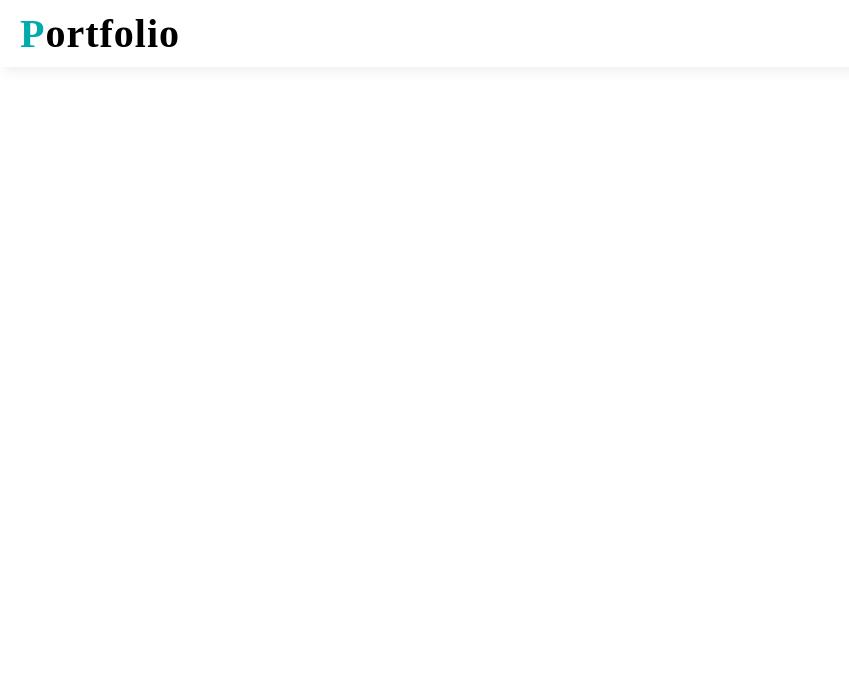
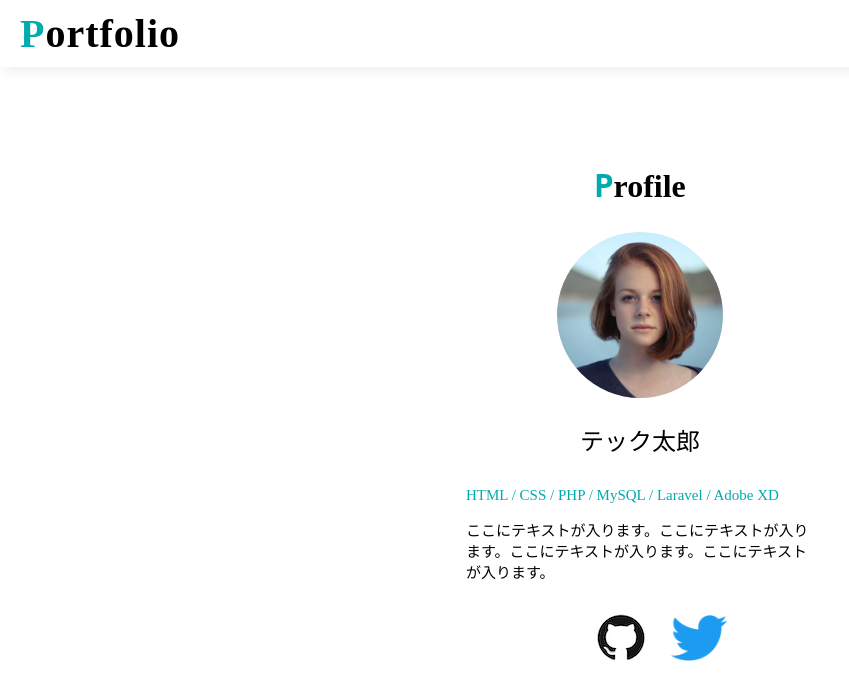
Before and after one commit to Miko1989/PortfolioSample, a PHP site: page / in a window 1280 px wide. Before the commit the part shown is almost empty. Shown: the top 700 px of the page, without its empty margins (0-849 px from the left). Run offline with PHP 8.4, Linux system fonts and the light colour scheme.

Commit message:
mainのprofileの箱作成

```diff
--- a/index.html
+++ b/index.html
@@ -24,5 +24,45 @@
         </a>
     </h1>
 </head>
+<!--
+    mainタグの作成
+    ・profile用とwork用の箱を作成する
+    divタグを使っていきます
+ -->
+ <div class="block-main">
+     <!--
+          profileの箱
+     -->
+    <div class="box-profile">
+    <h2 class="sub-title">
+        <samp class="color-green">P</samp>rofile
+    </h2>
+        <div class="item-list">
+            <img src="img/profile.png" alt="プロフィール画像">
+            <b>テック太郎</b>
+            <p class="color-green"> HTML / CSS / PHP / MySQL / Laravel / Adobe XD</p>
+            <p>ここにテキストが入ります。ここにテキストが入ります。ここにテキストが入ります。ここにテキストが入ります。</p>
+
+        </div>
+        <ul class="icon-list">
+            <li>
+                <a href="">
+                    <img src="img/github.png" alt="Githubアイコン">
+                </a>
+            </li>
+            <li>
+                <a href="">
+                    <img src="img/twitter.png" alt="twitterアイコン">
+                </a>
+            </li>
+        </ul>
+    </div>
+    <!--
+        workの箱
+     -->
+     <div>
+
+     </div>
+ </div>
 </body>
 </html>
--- a/style.css
+++ b/style.css
@@ -9,6 +9,9 @@
  }
 .color-green{
     color: #00ABAE;
+}
+.sub-title{
+    font-size: 32px;
 }
  /*
 headerのスタイルシート
@@ -26,3 +29,49 @@ headerのスタイルシート
      text-decoration: none;
      letter-spacing: 1px ;
  }
+
+ /*
+mainのスタイルシート
+ */
+ .block-main {
+     text-align: center;
+     margin: 100px 0;
+ }
+
+ /*
+ Profileのスタイルシート
+ */
+ .item-list {
+     width: 100%;
+     max-width: 348px;
+     margin: 0 auto;
+
+ }
+ .item-list b{
+     display: block;
+     font-size: 24px;
+     font-weight: normal;
+     margin: 20px 0 30px;
+ }
+ .item-list p{
+     font-size: 15px;
+     line-height: normal;
+     text-align: left;
+ }
+.icon-list{
+    list-style: none;
+    width: 100%;
+    max-width: 247px;
+    margin: 30px auto;
+    display: flex;
+    justify-content: center;
+    align-items: center;
+
+}
+
+.icon-list li {
+    margin-right: 22px;
+}
+.icon-list li:last-child {
+    margin-right: 0;
+}
```
